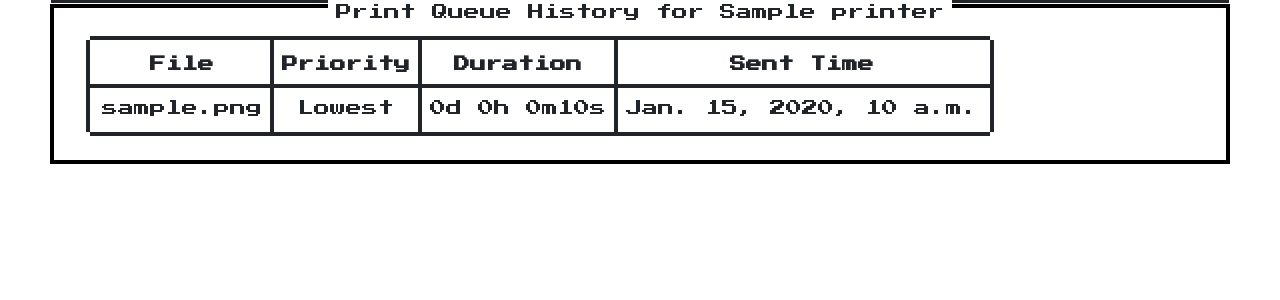
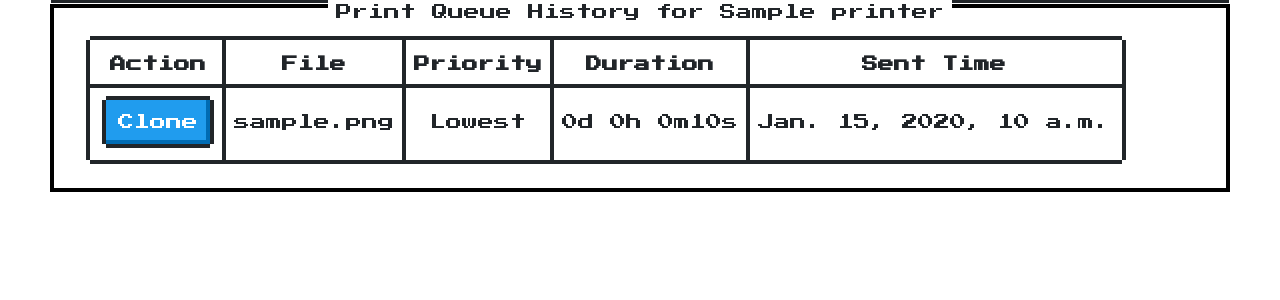
Before and after one commit to emmybearretro/EmmyBearFarms, a Django app: page /printers/000/history/ in a window 1280 px wide. Shown: the part 186-486 px from the top of the page. Run offline with Django 5.2, Linux system fonts and the light colour scheme; tables that the repository leaves empty hold one stand-in row (values such as "Sample post").

Commit message:
clone previously printed print for that printer

```diff
--- a/bambu/urls.py
+++ b/bambu/urls.py
@@ -25,6 +25,7 @@ urlpatterns = [
     path('printers/<str:serial_number>/send-command/<int:command_id>/', views.send_command_view, name='send_command'),
 path('printers/<str:serial_number>/submitjob/<int:queue_id>/', views.add_to_command_queue, name='add_to_command_queue'),
     path('printers/<str:serial_number>/history/', views.printer_history_view, name='printer_history'),
+path('clone-queue-item/<int:queue_id>/', views.clone_queue_item, name='clone_queue_item'),
 
 
 ]
--- a/bambu/views.py
+++ b/bambu/views.py
@@ -119,6 +119,27 @@ def printer_history_view(request, serial_number):
         'history_queue': history_queue,
     }
     return render(request, 'bambu/printer_history.html', context)
+
+
+def clone_queue_item(request, queue_id):
+    queue_item = get_object_or_404(ProductionQueue, id=queue_id)
+
+    # Create a new queue item by copying the original one
+    new_queue_item = ProductionQueue.objects.create(
+        print_file=queue_item.print_file,
+        priority=queue_item.priority,
+        duration=queue_item.duration,
+        printer=queue_item.printer,
+        sent_to_printer=False,  # Reset to not sent
+        completed=False,  # Reset to not completed
+    )
+
+    # Optionally, copy any other fields you might have in ProductionQueue
+    # new_queue_item.field_name = queue_item.field_name
+    new_queue_item.save()
+
+    #messages.success(request, f"Queue item '{new_queue_item.print_file.filename}' cloned successfully.")
+    return redirect('printer_detail', serial_number=queue_item.printer.serial_number)
 
 class PrinterDetailView(DetailView):
     model = Printer
--- a/templates/bambu/printer_history.html
+++ b/templates/bambu/printer_history.html
@@ -6,6 +6,7 @@
         <table class="nes-table is-bordered is-centered">
             <thead>
                 <tr>
+                    <th>Action</th>
                     <th>File</th>
                     <th>Priority</th>
                     <th>Duration</th>
@@ -15,6 +16,11 @@
             <tbody>
                 {% for item in history_queue %}
                     <tr>
+                        <td>
+                            <a href="{% url 'clone_queue_item' queue_id=item.id %}" class="nes-btn is-primary">
+                                Clone
+                            </a>
+                        </td>
                         <td>{{ item.print_file.filename }}</td>
                         <td>{{ item.priority_str }}</td>
                         <td>{{ item.print_time }}</td>
```
